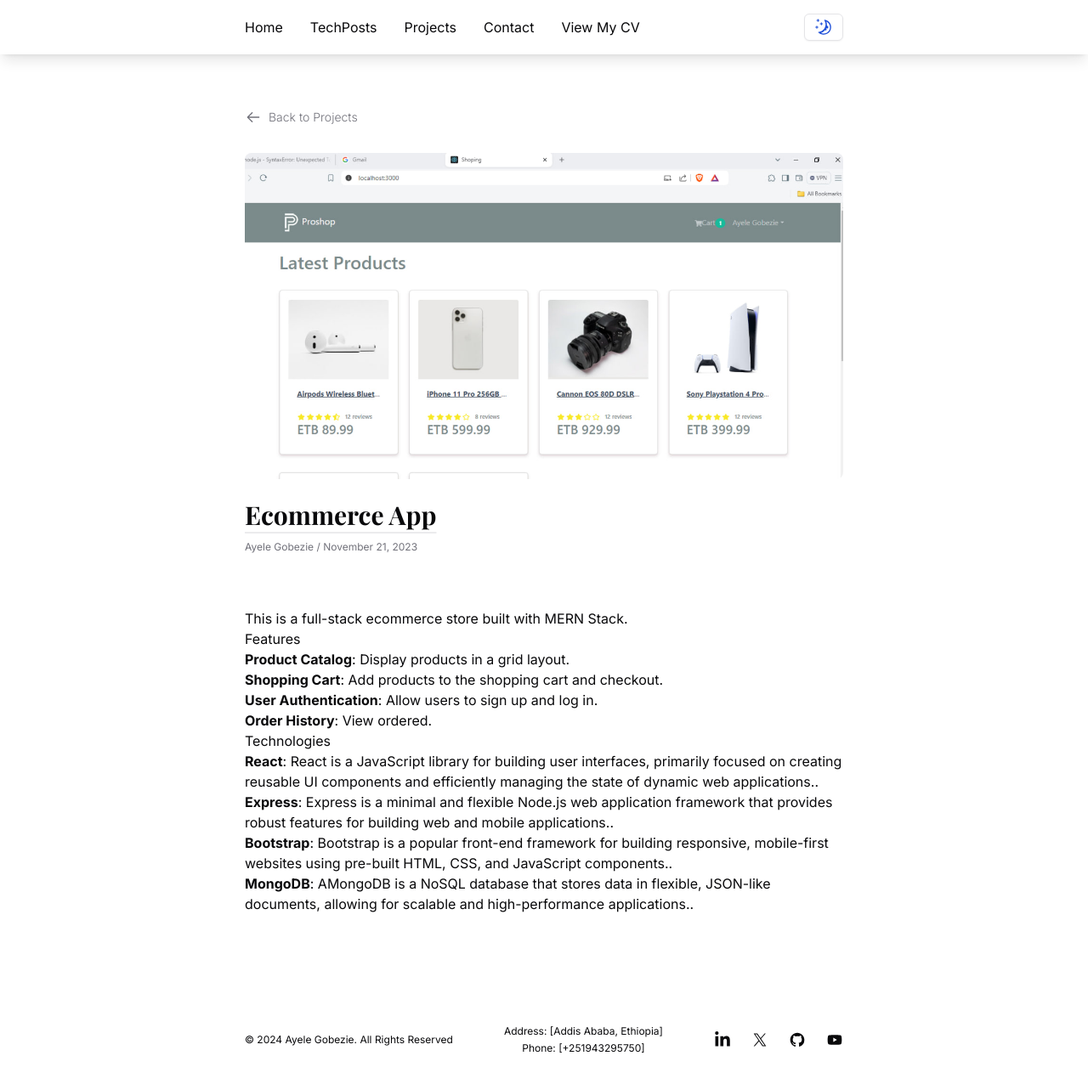
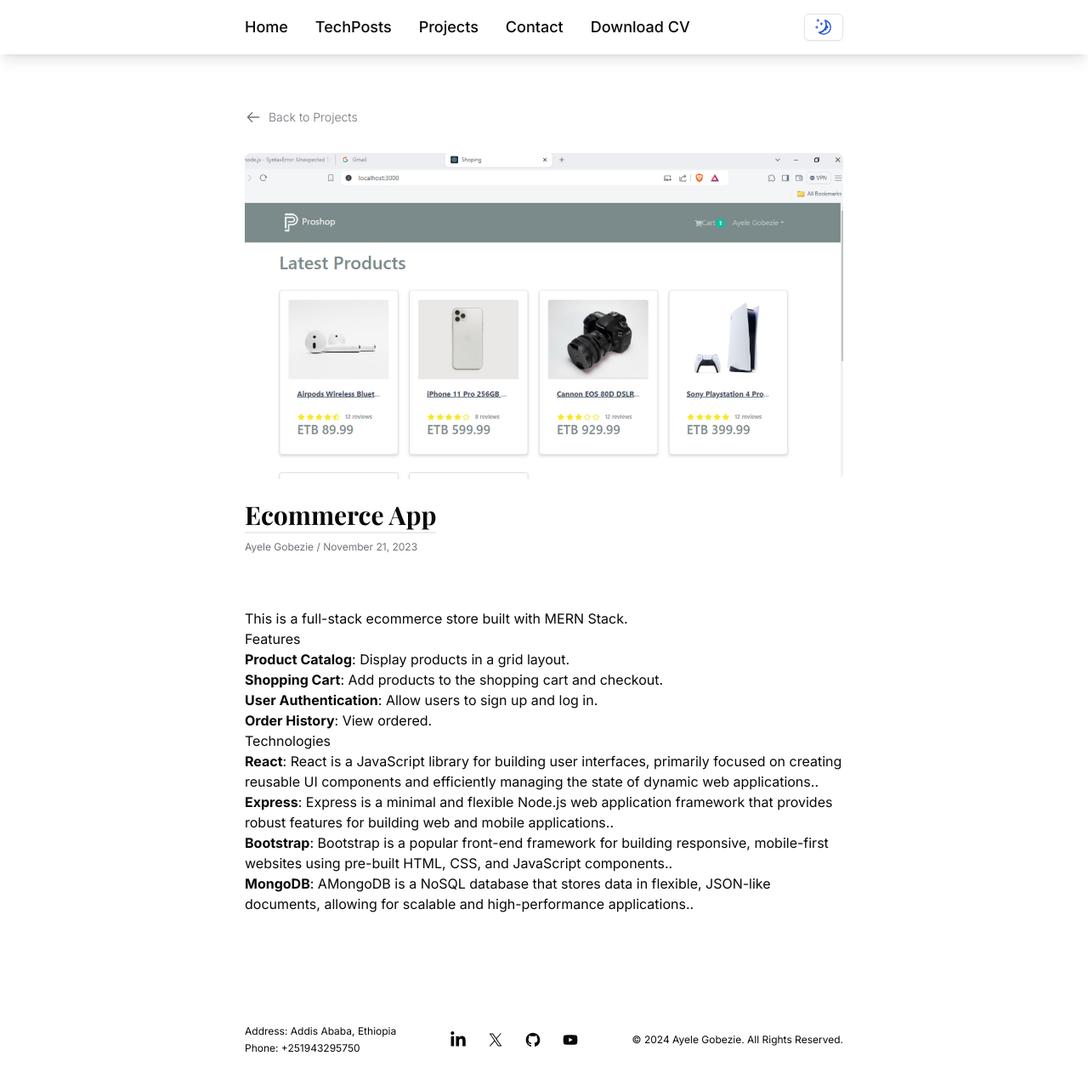
Before and after one commit to ayelegc/ayugobezie21, a Next.js app: page /projects/ecommerce-store in a window 1280 px wide. Shown: the whole page at 85% size. Built offline with nearby package versions, Linux system fonts and the light colour scheme; a web font is replaced by a local one.

Commit message:
Few things are modified

```diff
--- a/app/globals.css
+++ b/app/globals.css
@@ -130,5 +130,6 @@
   .name-link:hover {
     color: #ff6347;
     transform: scale(1.1);
+
   }
 }
--- a/app/layout.tsx
+++ b/app/layout.tsx
@@ -1,13 +1,17 @@
+// src/app/layout.tsx
 import type { Metadata } from 'next';
 import { Inter, Playfair_Display } from 'next/font/google';
 
 import { cn } from '@/lib/utils';
 
-import './globals.css';
-import Providers from '@/components/providers';
-import Header from '@/components/header';
-import Footer from '@/components/footer';
+import './globals.css'; // Global styles
+import Providers from '@/components/providers'; // Providers for context or state management
+import Header from '@/components/header'; // Header component
+import Footer from '@/components/footer'; // Footer component
 
+
+
+// Load fonts
 const inter = Inter({
   subsets: ['latin'],
   variable: '--font-sans'
@@ -17,13 +21,15 @@
   variable: '--font-serif'
 });
 
+// Metadata for the page
 export const metadata: Metadata = {
-  title: 'Ayeles portfolio Next App',
-  description: 'Generated by Ayele app'
+  title: "Ayele's Portfolio Next App",
+  description: "Generated by Ayele app",
 };
 
+// Root layout component
 export default function RootLayout({
-  children
+  children,
 }: {
   children: React.ReactNode;
 }) {
@@ -38,7 +44,10 @@
       >
         <Providers>
           <Header />
+
           <main className="grow">{children}</main>
+
+
           <Footer />
         </Providers>
       </body>
--- a/components/footer.tsx
+++ b/components/footer.tsx
@@ -54,21 +54,21 @@
   return (
     <footer className='py-8'>
       <div className='container max-w-3xl'>
-        <div className='flex justify-between items-center'>
-          <div className='text-left'>
+        {/* Mobile view: three rows */}
+        <div className='flex flex-col items-center space-y-6 md:flex-row md:space-y-0 md:justify-between'>
+
+          {/* Address Section */}
+          <div className='text-center md:text-left'>
             <p className='text-xs leading-5 text-black-foreground'>
-              &copy; {new Date().getFullYear()} Ayele Gobezie. All Rights Reserved
+              Address: Addis Ababa, Ethiopia
+            </p>
+            <p className='text-xs leading-5 text-black-foreground'>
+              Phone: +251943295750
             </p>
           </div>
-          <div className='text-center flex flex-col items-center'>
-            <p className='text-xs leading-5 text-black-foreground'>
-              Address: [Addis Ababa, Ethiopia]
-            </p>
-            <p className='text-xs leading-5 text-black-foreground'>
-              Phone: [+251943295750]
-            </p>
-          </div>
-          <div className='flex justify-end space-x-6'>
+
+          {/* Social Links Section */}
+          <div className='flex space-x-6'>
             {navigation.map(item => (
               <a
                 key={item.name}
@@ -82,6 +82,13 @@
               </a>
             ))}
           </div>
+
+          {/* Copyright Section */}
+          <div className='text-center'>
+            <p className='text-xs leading-5 text-black-foreground'>
+              &copy; {new Date().getFullYear()} Ayele Gobezie. All Rights Reserved.
+            </p>
+          </div>
         </div>
       </div>
     </footer>
--- a/components/header.tsx
+++ b/components/header.tsx
@@ -1,42 +1,73 @@
+"use client"; // Mark this component as client-side
+
+import { useState } from 'react';
 import Link from 'next/link';
-import { ThemeToggle } from './theme-toggle';
+import { usePathname } from 'next/navigation'; // usePathname for route identification
+import { ThemeToggle } from './theme-toggle'; // Import your theme toggle component
 
 export default function Header() {
+  const [isDrawerOpen, setDrawerOpen] = useState(false);
+  const pathname = usePathname(); // Get current path to determine active link
+
+  const toggleDrawer = () => {
+    setDrawerOpen((prev) => !prev);
+  };
+
+  // Helper function to check if the route is active
+  const isActive = (path: string) => (pathname === path ? 'text-gold font-bold' : '');
+
+  const menuItems = [
+    { href: '/', label: 'Home' },
+    { href: '/posts', label: 'TechPosts' },
+    { href: '/projects', label: 'Projects' },
+    { href: '/contact', label: 'Contact' },
+    { href: 'https://drive.google.com/file/d/1hGMZzv8OMmYPRjJ01mcLi25c9pRi_OxX/view?usp=sharing', label: 'Download CV', external: true },
+  ];
+
+  // Function to render menu items
+  const renderMenuItems = (onClickHandler?: () => void) => (
+    menuItems.map(({ href, label, external }) => (
+      <li key={href} className={`transition-colors hover:text-foreground/80 ${isActive(href)}`}>
+        <Link href={href} target={external ? '_blank' : undefined} onClick={external ? onClickHandler : undefined}>
+          {label}
+        </Link>
+      </li>
+    ))
+  );
+
   return (
     <header className='fixed inset-x-0 top-0 z-50 bg-background/75 py-4 backdrop-blur-md shadow-lg'>
       <nav className='container flex max-w-3xl items-center justify-between'>
+        {/* Drawer toggle button for mobile */}
+        <button
+          className='md:hidden p-2 focus:outline-none'
+          onClick={toggleDrawer}
+          aria-label={isDrawerOpen ? 'Close menu' : 'Open menu'}
+        >
+          {isDrawerOpen ? '✖' : '☰'}
+        </button>
 
-
-        {/* Navigation links */}
-        <ul className='flex items-center gap-8 text-lm font-large'>
-          <li className='transition-colors hover:text-foreground/80'>
-            <Link href='/'>Home</Link>
-          </li>
-          <li className='transition-colors hover:text-foreground/80'>
-            <Link href='/posts'>TechPosts</Link>
-          </li>
-          <li className='transition-colors hover:text-foreground/80'>
-            <Link href='/projects'>Projects</Link>
-          </li>
-          <li className='transition-colors hover:text-foreground/80'>
-            <Link href='/contact'>Contact</Link>
-          </li>
-          <li className='transition-colors hover:text-foreground/80'>
-            <Link
-              href='https://drive.google.com/file/d/1hGMZzv8OMmYPRjJ01mcLi25c9pRi_OxX/view?usp=sharing'
-              target='_blank'
-              rel='noopener noreferrer'
-            >
-              View My CV
-            </Link>
-          </li>
+        {/* Main navigation for larger screens */}
+        <ul className='hidden md:flex items-center gap-4 md:gap-8 text-lg font-medium'>
+          {renderMenuItems()}
         </ul>
 
-        {/* Theme Toggle */}
+        {/* Theme toggle button */}
         <div>
           <ThemeToggle />
         </div>
       </nav>
+
+      {/* Drawer navigation for mobile screens */}
+      {isDrawerOpen && (
+        <div className='fixed inset-0 z-40 bg-black/50 md:hidden' onClick={toggleDrawer}>
+          <div className='absolute top-0 right-0 w-64 h-full bg-background p-4' onClick={(e) => e.stopPropagation()}>
+            <ul className='flex flex-col items-start gap-4'>
+              {renderMenuItems(toggleDrawer)}
+            </ul>
+          </div>
+        </div>
+      )}
     </header>
   );
 }
--- a/components/introduction.tsx
+++ b/components/introduction.tsx
@@ -17,6 +17,8 @@
           Additionally, I train in Oracle database management. I possess strong communication skills and a collaborative mindset.
         </p>
       </div>
+
+
       <div className='relative flex flex-col items-center'>
 
 
@@ -30,6 +32,7 @@
         />
         <h2 className='mt-4 text-xl font-semibold text-black-800'>Ayele Gobezie</h2>
         <p className='text-sm font-semibold text-black-600'>Web Developer & Lecturer</p> {/* Optional subtitle */}
+
       </div>
     </section>
   );
--- a/next.config.mjs
+++ b/next.config.mjs
@@ -1,8 +1,11 @@
 /** @type {import('next').NextConfig} */
 const nextConfig = {
-    eslint:{
-        ignoreDuringBuilds: true,
+    eslint: {
+      ignoreDuringBuilds: true,
     },
-};
 
-export default nextConfig;
+    reactStrictMode: true,
+
+  };
+
+  export default nextConfig;
--- a/package.json
+++ b/package.json
@@ -10,6 +10,7 @@
     "email": "email dev --dir emails"
   },
   "dependencies": {
+    "@heroicons/react": "^2.1.5",
     "@hookform/resolvers": "^3.9.0",
     "@radix-ui/react-icons": "^1.3.0",
     "@radix-ui/react-slot": "^1.1.0",
--- a/tailwind.config.ts
+++ b/tailwind.config.ts
@@ -1,9 +1,8 @@
 import type { Config } from "tailwindcss";
 import { fontFamily } from 'tailwindcss/defaultTheme';
 
-
 const config: Config = {
-    darkMode: ["class"],
+  darkMode: ["class"], // Enable dark mode via class
   content: [
     "./pages/**/*.{js,ts,jsx,tsx,mdx}",
     "./components/**/*.{js,ts,jsx,tsx,mdx}",
@@ -15,44 +14,44 @@
       center: true,
       padding: '2rem',
       screens: {
-  			'2xl': '1400px'
-  		}
+        '2xl': '1400px',
+      },
     },
     extend: {
       fontFamily: {
         sans: ['var(--font-sans)', ...fontFamily.sans],
-  			serif: ['var(--font-serif)', ...fontFamily.serif]
+        serif: ['var(--font-serif)', ...fontFamily.serif],
       },
       colors: {
         background: 'hsl(var(--background))',
         foreground: 'hsl(var(--foreground))',
         card: {
           DEFAULT: 'hsl(var(--card))',
-  				foreground: 'hsl(var(--card-foreground))'
+          foreground: 'hsl(var(--card-foreground))',
         },
         popover: {
           DEFAULT: 'hsl(var(--popover))',
-  				foreground: 'hsl(var(--popover-foreground))'
+          foreground: 'hsl(var(--popover-foreground))',
         },
         primary: {
           DEFAULT: 'hsl(var(--primary))',
-  				foreground: 'hsl(var(--primary-foreground))'
+          foreground: 'hsl(var(--primary-foreground))',
         },
         secondary: {
           DEFAULT: 'hsl(var(--secondary))',
-  				foreground: 'hsl(var(--secondary-foreground))'
+          foreground: 'hsl(var(--secondary-foreground))',
         },
         muted: {
           DEFAULT: 'hsl(var(--muted))',
-  				foreground: 'hsl(var(--muted-foreground))'
+          foreground: 'hsl(var(--muted-foreground))',
         },
         accent: {
           DEFAULT: 'hsl(var(--accent))',
-  				foreground: 'hsl(var(--accent-foreground))'
+          foreground: 'hsl(var(--accent-foreground))',
         },
         destructive: {
           DEFAULT: 'hsl(var(--destructive))',
-  				foreground: 'hsl(var(--destructive-foreground))'
+          foreground: 'hsl(var(--destructive-foreground))',
         },
         border: 'hsl(var(--border))',
         input: 'hsl(var(--input))',
@@ -62,16 +61,25 @@
           '2': 'hsl(var(--chart-2))',
           '3': 'hsl(var(--chart-3))',
           '4': 'hsl(var(--chart-4))',
-  				'5': 'hsl(var(--chart-5))'
-  			}
+          '5': 'hsl(var(--chart-5))',
+        },
+        gold: '#FFD700', // Added gold color
+        lightText: '#FFFFFF', // Light text color for dark backgrounds
+        darkText: '#000000', // Dark text color for light backgrounds
+        // Define light and dark text colors
+        text: {
+          light: '#FFFFFF', // Light text for dark backgrounds
+          dark: '#000000',  // Dark text for light backgrounds
+        },
       },
       borderRadius: {
         lg: 'var(--radius)',
         md: 'calc(var(--radius) - 2px)',
-  			sm: 'calc(var(--radius) - 4px)'
-  		}
-  	}
+        sm: 'calc(var(--radius) - 4px)',
+      },
+    },
   },
   plugins: [require("tailwindcss-animate")],
 };
+
 export default config;
```
Also changed, not shown: app/posts/[slug]/page.tsx (+26 -13 lines), app/projects/[slug]/page.tsx (+21 -21 lines), components/mdx-content.tsx (+13 -14 lines), components/counter.tsx (line endings or trailing spaces), 1 other file (tests, documents, lock files or other folders). Lines whose indentation alone changed are shown as unchanged.
